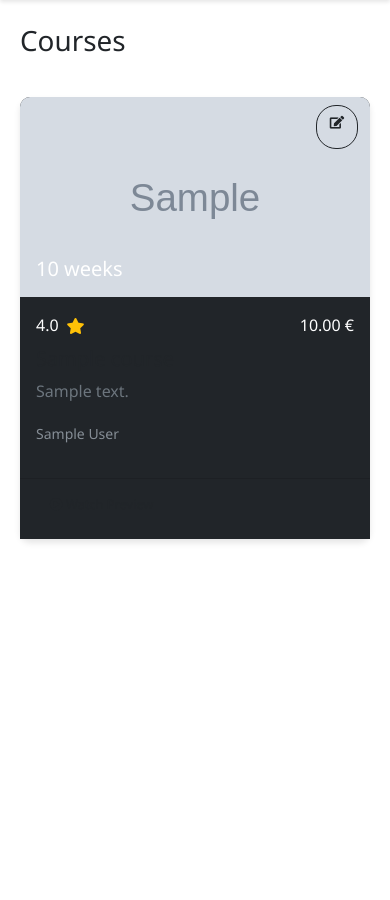
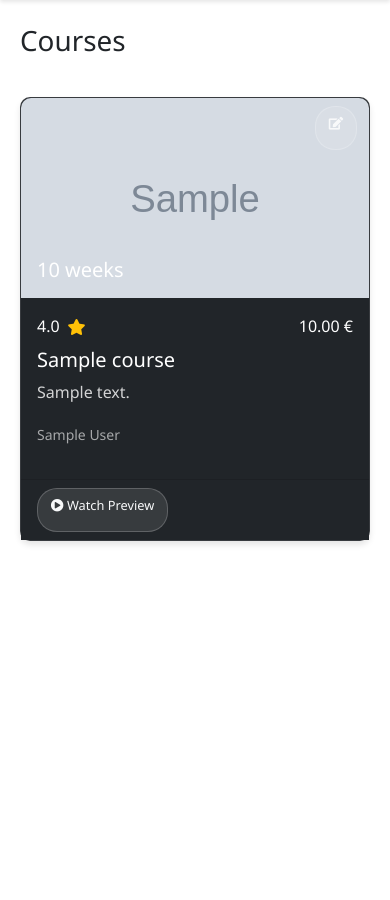
Before and after one commit to WARMLIGHTUA/meditation_project, a Django app: page /en/courses/ in a window 390 px wide. Shown: the part 60-960 px from the top of the page. Run offline with Django 5.2, Linux system fonts and the light colour scheme; a user stored in the database is signed in; tables that the repository leaves empty hold one stand-in row (values such as "Sample post"); grey boxes marked "Sample" are stand-in pictures.

Commit message:
оновлено стил? для моб?льної верс?ї: покращено видим?сть фону та оформлення карток

```diff
--- a/meditation/templates/meditation/course_list.html
+++ b/meditation/templates/meditation/course_list.html
@@ -25,7 +25,7 @@
                     </div>
                     {% if user.is_authenticated %}
                     <div class="position-absolute top-0 end-0 p-2">
-                        <a href="{% url 'meditation:course_update' course.pk %}" class="btn btn-sm btn-outline-light me-1">
+                        <a href="{% url 'meditation:course_edit' course.pk %}" class="btn btn-sm btn-outline-light me-1">
                             <i class="fas fa-edit"></i>
                         </a>
                     </div>
--- a/static/meditation/css/styles.css
+++ b/static/meditation/css/styles.css
@@ -28,7 +28,6 @@
     --app-height: 100%;
     --transition-speed: 0.3s;
     --transition-timing: ease-in-out;
-    --page-bg-opacity: 0.7;
 }
 
 html, body {
@@ -127,8 +126,6 @@ body {
     --card-bg: #ffffff;
     --border-color: #dee2e6;
     --shadow-color: rgba(0,0,0,0.1);
-    --content-bg-rgb: 255, 255, 255;
-    --page-bg-opacity: 0.7;
 }
 
 [data-theme="dark"] {
@@ -139,8 +136,6 @@ body {
     --card-bg: #454d55;
     --border-color: #495057;
     --shadow-color: rgba(0,0,0,0.3);
-    --content-bg-rgb: 34, 34, 34;
-    --page-bg-opacity: 0.7;
 }
 
 /* Apply text colors */
@@ -316,52 +311,66 @@ body {
     }
 
     .page-background {
-        position: fixed !important;
+        position: fixed;
         top: 0;
         left: 0;
         width: 100%;
         height: 100%;
         z-index: -1;
+        opacity: 1;
         background-size: cover;
         background-position: center;
         background-repeat: no-repeat;
-        opacity: var(--page-bg-opacity);
+        backdrop-filter: none;
+        -webkit-backdrop-filter: none;
     }
 
     .content-wrapper {
-        position: relative;
-        z-index: 1;
-        min-height: 100vh;
-        background-color: rgba(var(--content-bg-rgb), 0.7);
+        background-color: transparent;
+        backdrop-filter: none;
+        -webkit-backdrop-filter: none;
+        min-height: calc(100vh - var(--safe-area-inset-top, 0px));
     }
 
-    .card,
-    .meditation-card {
-        background-color: var(--card-bg);
-        opacity: 1;
-        box-shadow: 0 4px 6px var(--shadow-color);
+    .card {
+        background-color: rgba(0, 0, 0, 0.75);
+        backdrop-filter: none;
+        -webkit-backdrop-filter: none;
+        border: 1px solid rgba(255, 255, 255, 0.1);
+        color: white;
+    }
+
+    .card-title {
+        color: white;
+    }
+
+    .card-text {
+        color: rgba(255, 255, 255, 0.8);
+    }
+
+    .text-muted {
+        color: rgba(255, 255, 255, 0.6) !important;
     }
 
     [data-theme="dark"] .card,
-    [data-theme="dark"] .meditation-card {
-        background-color: var(--card-bg);
-        border: 1px solid var(--border-color);
+    [data-theme="light"] .card {
+        background-color: rgba(0, 0, 0, 0.75);
+        color: white;
     }
 
-    [data-theme="dark"] .content-wrapper {
-        background-color: rgba(var(--content-bg-rgb), 0.7);
+    [data-theme="dark"] .content-wrapper,
+    [data-theme="light"] .content-wrapper {
+        background-color: transparent;
     }
 
-    [data-theme="light"] .content-wrapper {
-        background-color: rgba(var(--content-bg-rgb), 0.7);
+    .btn-outline-light {
+        background-color: rgba(255, 255, 255, 0.1);
+        border-color: rgba(255, 255, 255, 0.2);
     }
 
-    .navbar {
-        background-color: rgba(var(--content-bg-rgb), 0.95) !important;
-    }
-
-    [data-theme="dark"] .navbar {
-        border-bottom: 1px solid var(--border-color);
+    .btn-outline-light:hover {
+        background-color: rgba(255, 255, 255, 0.2);
+        border-color: rgba(255, 255, 255, 0.3);
     }
 }
 
@@ -770,23 +779,36 @@ body {
 /* Mobile background fixes */
 @media (max-width: 768px) {
     body:not(.admin-interface):not([class*="add"]):not([class*="change"]):not([class*="upload"]) .page-background {
-        position: fixed !important;
+        position: fixed;
         height: 100vh;
+        height: -webkit-fill-available;
         background-attachment: scroll;
-        opacity: var(--page-bg-opacity);
+    }
+
+    body:not(.admin-interface):not([class*="add"]):not([class*="change"]):not([class*="upload"]) .page-background-color {
+        position: absolute;
+        top: 0;
+        left: 0;
+        width: 100%;
+        height: 100%;
+        background-color: var(--page-bg-color, var(--background-color));
+        opacity: 1;
     }
 
     .content-wrapper {
         position: relative;
         z-index: 1;
         min-height: 100vh;
-        background-color: rgba(var(--content-bg-rgb), 0.7);
+        min-height: -webkit-fill-available;
+        background-color: rgba(var(--content-bg-rgb), 0.95);
+        backdrop-filter: none;
+        -webkit-backdrop-filter: none;
     }
 
     .meditation-card {
         background-color: var(--card-bg);
-        opacity: 1;
-        box-shadow: 0 4px 6px var(--shadow-color);
+        backdrop-filter: none;
+        -webkit-backdrop-filter: none;
     }
 }
 
@@ -811,15 +833,15 @@ body {
         left: 0;
         width: 100%;
         height: 100%;
+        height: -webkit-fill-available;
         z-index: -1;
-        background-color: var(--background-color);
-        opacity: var(--page-bg-opacity);
+        background-color: var(--page-bg-color);
     }
 
     .content-wrapper {
         position: relative;
         z-index: 1;
-        background-color: rgba(var(--content-bg-rgb), 0.7);
+        background-color: rgba(var(--content-bg-rgb), 0.95);
     }
 }
 
@@ -831,41 +853,21 @@ body {
         left: 0;
         width: 100%;
         height: 100%;
+        height: calc(var(--vh, 1vh) * 100);
+        min-height: -webkit-fill-available;
         background-attachment: fixed;
         background-size: cover;
-        opacity: var(--page-bg-opacity);
         -webkit-transform: translate3d(0,0,0);
         transform: translate3d(0,0,0);
     }
 
     .content-wrapper {
         min-height: 100vh;
-        background-color: rgba(var(--content-bg-rgb), 0.7);
-    }
-
-    /* Додаткові стилі для тем */
-    [data-theme="dark"] body {
-        color: var(--text-primary);
-    }
-
-    [data-theme="dark"] .btn-outline-light {
-        color: var(--text-primary);
-        border-color: var(--text-primary);
-    }
-
-    [data-theme="dark"] .btn-outline-light:hover {
-        background-color: var(--text-primary);
-        color: var(--background-color);
-    }
-
-    [data-theme="light"] .btn-outline-light {
-        color: var(--text-primary);
-        border-color: var(--text-primary);
-    }
-
-    [data-theme="light"] .btn-outline-light:hover {
-        background-color: var(--text-primary);
-        color: var(--background-color);
+        min-height: calc(var(--vh, 1vh) * 100);
+        min-height: -webkit-fill-available;
+        background-color: rgba(var(--content-bg-rgb), 0.95);
+        padding-bottom: env(safe-area-inset-bottom);
+        padding-top: env(safe-area-inset-top);
     }
 }
 
```
